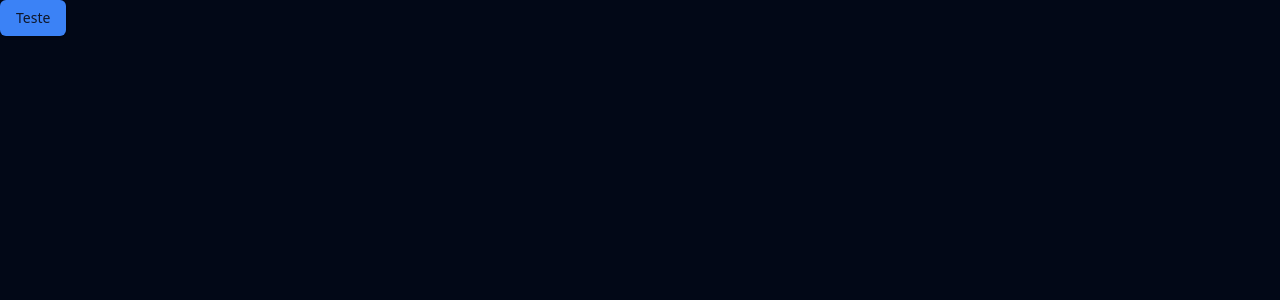
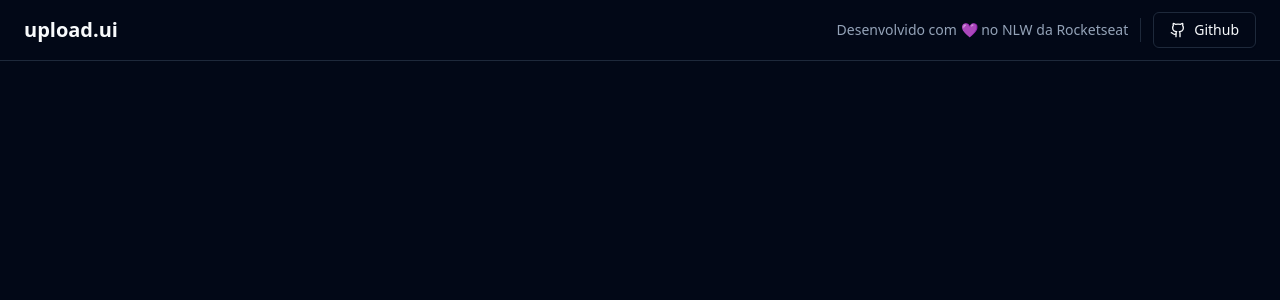
Before and after one commit to Samuelfjr/nlw-ai, a React (Vite) app in the folder upload-ai-web/: page / in a window 1280 px wide. Shown: the top 300 px of the page. Built offline with nearby package versions, Linux system fonts and the light colour scheme.

Commit message:
feat: Header

```diff
--- /dev/null
+++ b/package.json
@@ -0,0 +1,5 @@
+{
+	"dependencies": {
+		"lucide-react": "^0.276.0"
+	}
+}
--- a/upload-ai-web/package.json
+++ b/upload-ai-web/package.json
@@ -11,6 +11,7 @@
   },
   "dependencies": {
     "@radix-ui/react-icons": "^1.3.0",
+    "@radix-ui/react-separator": "^1.0.3",
     "@radix-ui/react-slot": "^1.0.2",
     "class-variance-authority": "^0.7.0",
     "clsx": "^2.0.0",
--- a/upload-ai-web/src/App.tsx
+++ b/upload-ai-web/src/App.tsx
@@ -1,7 +1,27 @@
+import { Github } from 'lucide-react';
 import { Button } from "./components/ui/button";
+import { Separator } from './components/ui/separator';
 
 export function App() {
   return (
-    <Button>Teste</Button>
+    <div>
+      <div className="px-6 py-3 flex items-center justify-between border-b">
+        <h1 className="text-xl font-bold">upload.ui</h1>
+
+        <div className="flex items-center gap-3">
+          <span className="text-sm text-muted-foreground">
+            Desenvolvido com 💜 no NLW da Rocketseat
+          </span>
+
+          <Separator orientation='vertical' className='h-6' />
+
+          <Button variant={"outline"}>
+            <Github className="w-4 h-4 mr-2"/>
+            Github
+          </Button>
+        </div>
+      </div>
+    </div>
+
   )
 }
--- /dev/null
+++ b/upload-ai-web/src/components/ui/separator.tsx
@@ -0,0 +1,29 @@
+import * as React from "react"
+import * as SeparatorPrimitive from "@radix-ui/react-separator"
+
+import { cn } from "@/lib/utils"
+
+const Separator = React.forwardRef<
+  React.ElementRef<typeof SeparatorPrimitive.Root>,
+  React.ComponentPropsWithoutRef<typeof SeparatorPrimitive.Root>
+>(
+  (
+    { className, orientation = "horizontal", decorative = true, ...props },
+    ref
+  ) => (
+    <SeparatorPrimitive.Root
+      ref={ref}
+      decorative={decorative}
+      orientation={orientation}
+      className={cn(
+        "shrink-0 bg-border",
+        orientation === "horizontal" ? "h-[1px] w-full" : "h-full w-[1px]",
+        className
+      )}
+      {...props}
+    />
+  )
+)
+Separator.displayName = SeparatorPrimitive.Root.displayName
+
+export { Separator }
```
Also changed, not shown: 2 other files (tests, documents, lock files or other folders).
